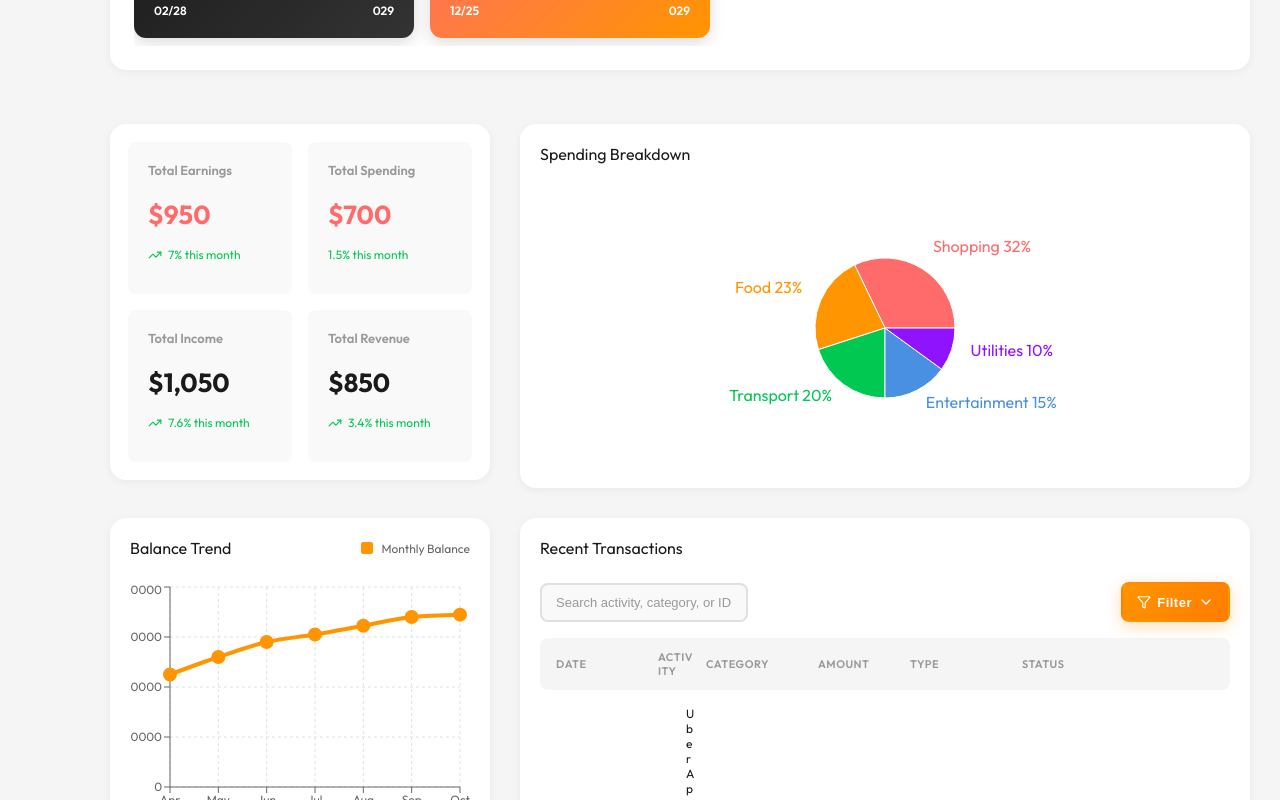
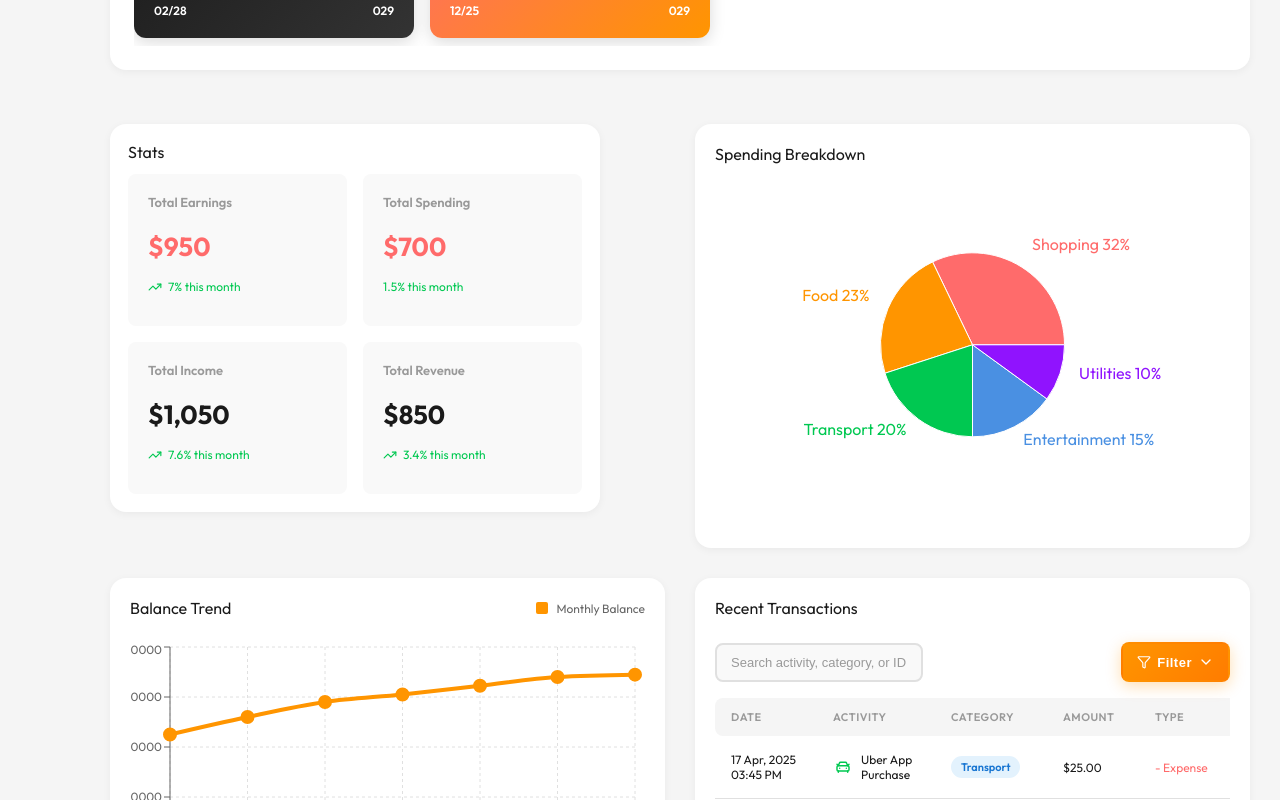
Before and after one commit to yashpandey0031/Financial_dashboard, a React (Vite) app: page / in a window 1280 px wide. Shown: the part 1240-2040 px from the top of the page. Built offline with nearby package versions, Linux system fonts and the light colour scheme.

Commit message:
fix: Adjust grid layout for dashboard and activities table; improve responsiveness

```diff
--- a/src/components/MetricsCard.jsx
+++ b/src/components/MetricsCard.jsx
@@ -4,6 +4,9 @@ import { MoreVertical, TrendingUp } from "lucide-react";
 const MetricsCard = () => {
   return (
     <div className="card metrics-card">
+      <div className="card-header">
+        <span>Stats</span>
+      </div>
       <div className="metrics-grid">
         <div className="metric-item">
           <div className="metric-header">
--- a/src/components/SpendingBreakdownChart.jsx
+++ b/src/components/SpendingBreakdownChart.jsx
@@ -10,17 +10,17 @@ const SpendingBreakdownChart = ({ spendingBreakdownData }) => {
         <span>Spending Breakdown</span>
       </div>
       <div className="chart-container-narrow">
-        <ResponsiveContainer width="100%" height={280}>
+        <ResponsiveContainer width="100%" height={340}>
           <PieChart>
             <Pie
               data={spendingBreakdownData}
               cx="50%"
-              cy="50%"
+              cy="46%"
               labelLine={false}
               label={({ name, percent }) =>
                 `${name} ${(percent * 100).toFixed(0)}%`
               }
-              outerRadius={70}
+              outerRadius={92}
               fill="#8884d8"
               dataKey="value"
             >
--- a/src/styles/activities.css
+++ b/src/styles/activities.css
@@ -346,11 +346,14 @@
 /* ========== TABLE ========== */
 .activities-table {
   margin-top: 16px;
+  overflow-x: auto;
+  overflow-y: hidden;
 }
 
 .table-header {
   display: grid;
   grid-template-columns: 90px 1fr 100px 80px 100px 100px 80px;
+  min-width: 760px;
   gap: 12px;
   padding: 12px 16px;
   background: #f5f5f5;
@@ -365,6 +368,7 @@
 .table-row {
   display: grid;
   grid-template-columns: 90px 1fr 100px 80px 100px 100px 80px;
+  min-width: 760px;
   gap: 12px;
   padding: 16px;
   border-bottom: 1px solid #e0e0e0;
--- a/src/styles/balance-card.css
+++ b/src/styles/balance-card.css
@@ -3,6 +3,7 @@
   background: white;
   border-radius: 16px;
   padding: 24px;
+  width: 420px;
 }
 
 .balance-amount {
--- a/src/styles/layout.css
+++ b/src/styles/layout.css
@@ -16,7 +16,7 @@
 /* ========== DASHBOARD GRID ========== */
 .dashboard-grid {
   display: grid;
-  grid-template-columns: 380px 1fr;
+  grid-template-columns: 420px 1fr;
   gap: 30px;
 }
 
@@ -29,13 +29,15 @@
 /* ========== RIGHT COLUMN ========== */
 .right-column {
   display: grid;
-  grid-template-columns: 380px 1fr;
-  grid-template-rows: auto 1fr;
+  grid-template-columns: repeat(2, minmax(380px, 1fr));
+  grid-template-rows: auto auto;
   gap: 30px;
+  width: 100%;
 }
 
 .right-column > * {
   min-width: 0;
+  width: 100%;
 }
 
 .right-column .metrics-card {
--- a/src/styles/metrics.css
+++ b/src/styles/metrics.css
@@ -4,6 +4,9 @@
   padding: 18px;
   flex: 0 0 auto;
   width: 100%;
+  max-width: 490px;
+
+  justify-self: start;
 }
 
 .metrics-grid {
```
